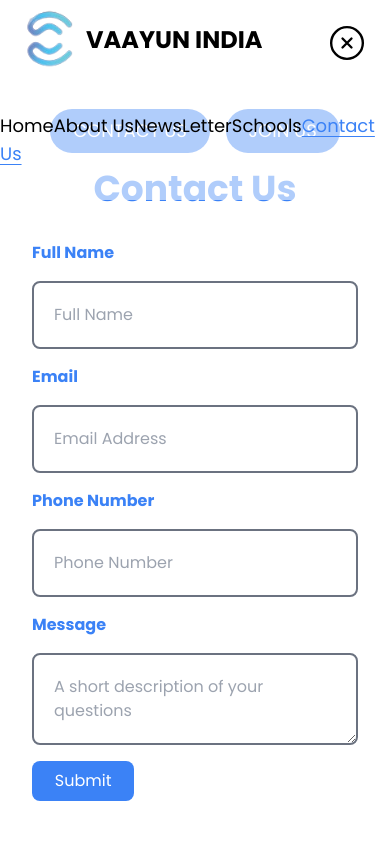
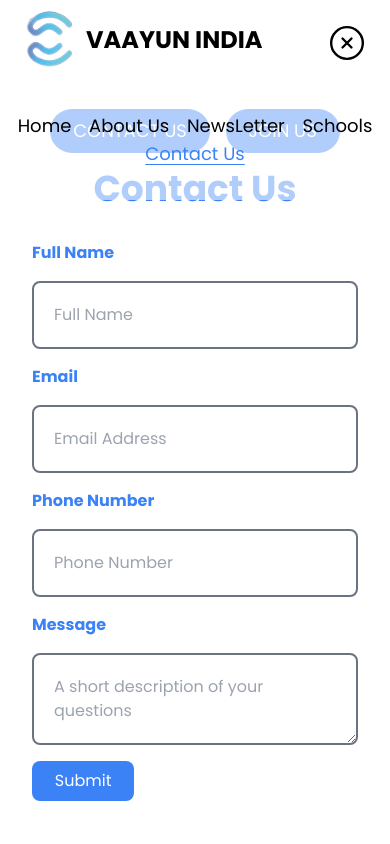
Before and after one commit to Mohitjnn/vaayu, a Next.js app: page /contact in a window 390 px wide. Both pictures are taken after a click on the button 347 px from the left and 43 px from the top of the page. Shown: the top 844 px of the page. Built offline with nearby package versions, Linux system fonts and the light colour scheme.

Commit message:
navbar error resolved

```diff
--- a/src/components/navbar/Navbar.jsx
+++ b/src/components/navbar/Navbar.jsx
@@ -93,8 +93,8 @@ function Navbar() {
         )}
       </button>
       <div className={`xl:hidden MobileLinks ${Open ? "" : "hidden"}`}>
-        <Transition>
-          {Links.map((link) => (
+        {Links.map((link) => (
+          <Transition>
             <Link
               href={link.url}
               key={link.url}
@@ -105,8 +105,8 @@ function Navbar() {
             >
               {link.name}
             </Link>
-          ))}
-        </Transition>
+          </Transition>
+        ))}
       </div>
     </div>
   );
```
